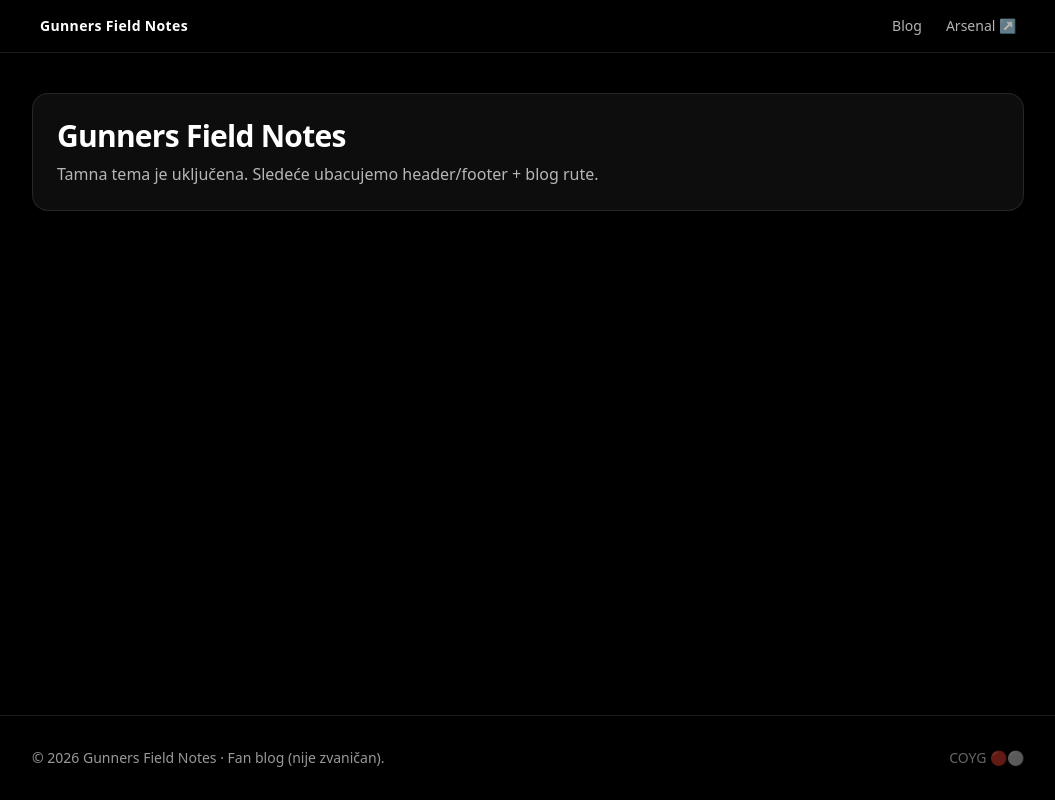
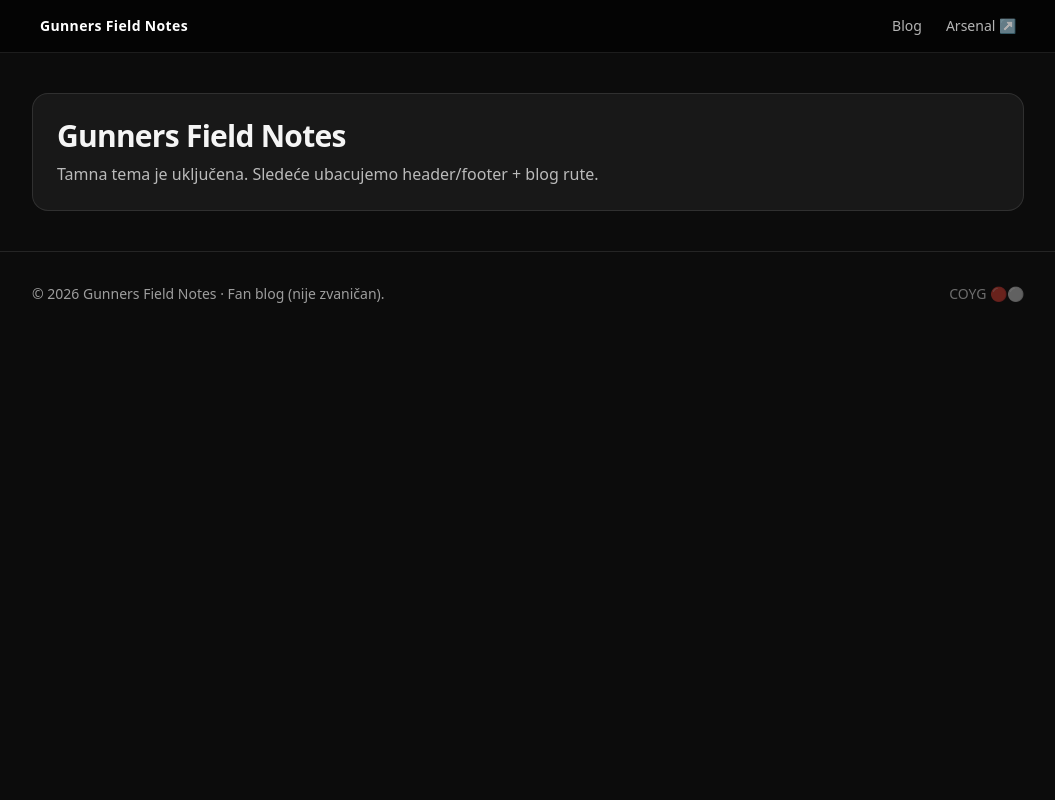
Before and after one commit to brankop87/gunners-field-notes, a Next.js app: page / in a window 1280 px wide. Shown: the whole page, without its empty margins (112-1167 px from the left). Built offline with nearby package versions, Linux system fonts and the light colour scheme.

Commit message:
Update layout.tsx

```diff
--- a/src/app/layout.tsx
+++ b/src/app/layout.tsx
@@ -1,31 +1,23 @@
 import type { Metadata } from "next";
 import "./globals.css";
-
 import Header from "@/components/Header";
 import Footer from "@/components/Footer";
 
 export const metadata: Metadata = {
   title: {
     default: "Gunners Field Notes",
-    template: "%s • Gunners Field Notes",
+    template: "%s · Gunners Field Notes",
   },
-  description: "Matchday beleške o Arsenalu — iz ugla navijača.",
+  description: "Matchday beleške o Arsenalu – iz ugla navijača.",
 };
 
 export default function RootLayout({ children }: { children: React.ReactNode }) {
   return (
     <html lang="sr">
-      <body className="min-h-screen bg-black text-white antialiased">
-        <div className="min-h-screen flex flex-col">
-          <Header />
-          <main className="flex-1">
-            {/* Unutrašnji wrapper da sve ne bude u uglu */}
-            <div className="mx-auto w-full max-w-5xl px-4 py-10">
-              {children}
-            </div>
-          </main>
-          <Footer />
-        </div>
+      <body className="min-h-screen antialiased">
+        <Header />
+        <main className="mx-auto w-full max-w-5xl px-4 py-10">{children}</main>
+        <Footer />
       </body>
     </html>
   );
```
